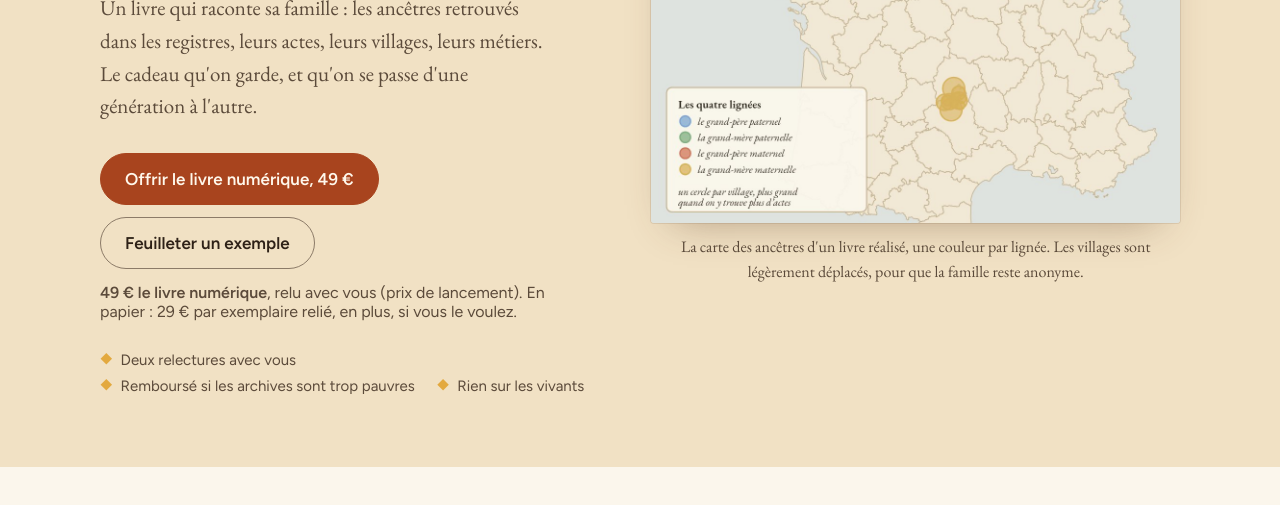
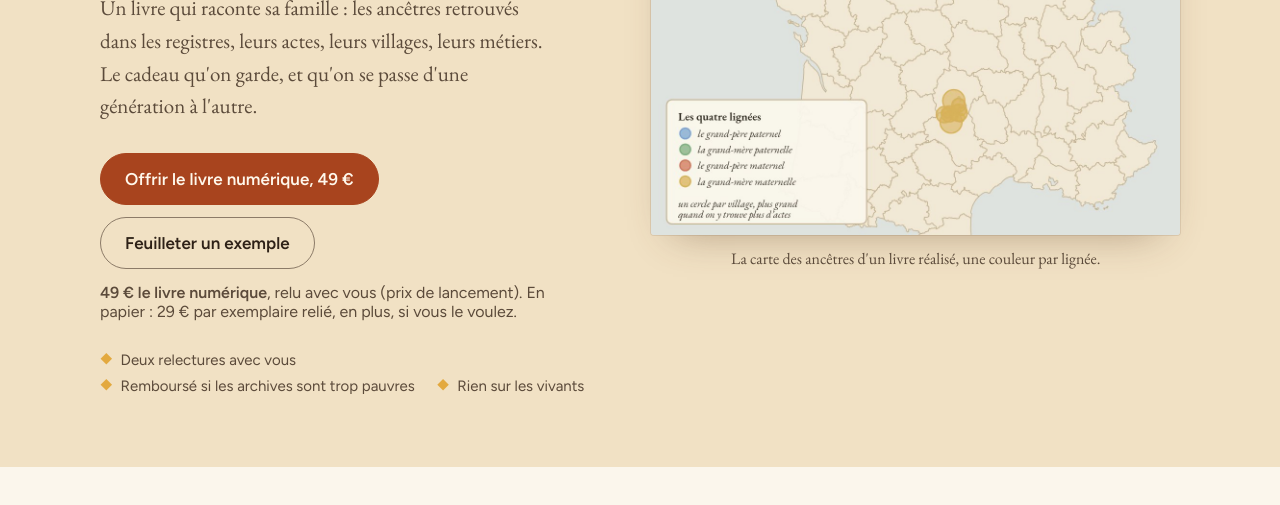
Before and after one commit to laurentjolie/vosracines, a plain HTML site: page index.html in a window 1280 px wide. Shown: the part 551-1056 px from the top of the page. Drawn offline with nearby package versions, Linux system fonts and the light colour scheme.

Commit message:
Accueil : retrait de la phrase sur les villages déplacés sous la carte
Co-Authored-By: Claude Opus 5.5 <noreply@anthropic.com>
Claude-Session: https://claude.ai/code/session_01EELwtXeBhs3MM59vNCQP4F

```diff
--- a/index.html
+++ b/index.html
@@ -324,7 +324,7 @@ dialog.loupe button{display:inline-block;margin:0;min-height:48px;padding:0 22px
       </div>
       <figure class="dos">
         <img src="img/carte-ancetres.jpg?v=2" alt="La carte des ancêtres d'un livre réalisé : la France entière, chaque village de la famille marqué d'un cercle aux couleurs de sa lignée" width="1100" height="1040">
-        <figcaption>La carte des ancêtres d'un livre réalisé, une couleur par lignée. Les villages sont légèrement déplacés, pour que la famille reste anonyme.</figcaption>
+        <figcaption>La carte des ancêtres d'un livre réalisé, une couleur par lignée.</figcaption>
       </figure>
     </div>
   </div>
```
